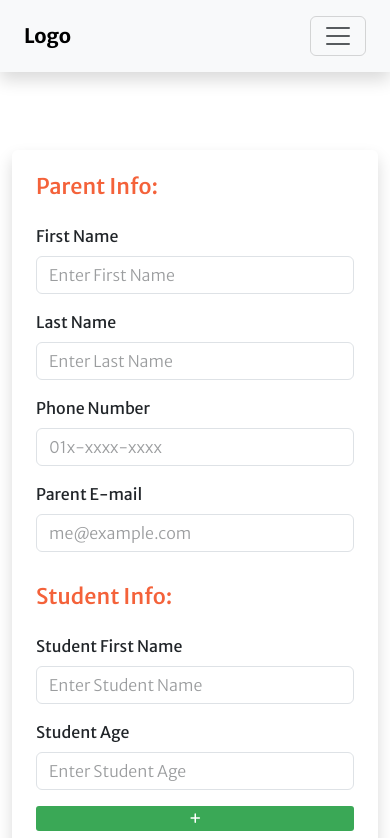
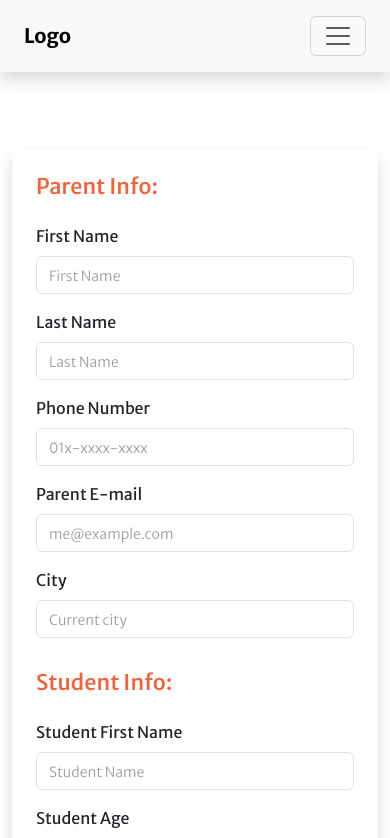
Before and after one commit to Omar-Moamen/Course-Hub, a React (Create React App) app: page /signIn/register in a window 390 px wide. Shown: the top 838 px of the page. Built offline with nearby package versions, Linux system fonts and the light colour scheme.

Commit message:
fixed dynamic field issues

```diff
--- a/src/pages/RegisterForm/RegisterForm.css
+++ b/src/pages/RegisterForm/RegisterForm.css
@@ -19,6 +19,7 @@
 
 .register-form form input::placeholder {
    opacity: 0.6;
+   font-size: 14px;
    font-weight: 300;
 }
 
@@ -28,15 +29,13 @@
 
 .register-form form .add-btn,
 .register-form form .remove-btn {
-   width: 17px;
-   height: 17px;
    border: none;
    transition: .3s;
-   border-radius: 3px;
-   -webkit-border-radius: 3px;
-   -moz-border-radius: 3px;
-   -ms-border-radius: 3px;
-   -o-border-radius: 3px;
+   border-radius: 4px;
+   -webkit-border-radius: 4px;
+   -moz-border-radius: 4px;
+   -ms-border-radius: 4px;
+   -o-border-radius: 4px;
    -webkit-transition: .3s;
    -moz-transition: .3s;
    -ms-transition: .3s;
@@ -44,6 +43,9 @@
 }
 
 .register-form form .add-btn {
+   font-size: 13px;
+   padding: 4px 20px;
+   color: white;
    background-color: #3aa856;
 }
 
@@ -51,35 +53,42 @@
    background-color: #257c3b;
 }
 
-.register-form form .add-btn svg,
-.register-form form .remove-btn svg {
-   font-size: 12px;
-   color: white;
+.register-form form .remove-btn {
+   background-color: transparent;
+
 }
 
-.register-form form .remove-btn {
-   background-color: #f40505;
+.register-form form .remove-btn svg {
+   font-size: 16px;
+   color: #9e9e9e;
+   transition: .3s;
+   -webkit-transition: .3s;
+   -moz-transition: .3s;
+   -ms-transition: .3s;
+   -o-transition: .3s;
 }
 
 .register-form form .remove-btn:hover {
-   background-color: #d60404;
+   background-color: #ff0000f0;
+}
+
+.register-form form .remove-btn:hover svg {
+   color: white;
 }
 
 @media(max-width: 576px) {
 
    .register-form form .add-btn,
    .register-form form .remove-btn {
-      height: 25px;
       width: 100% !important;
-      font-size: 15px;
+      height: 30px;
    }
 }
 
 @media(min-width: 768px) {
-
-   .register-form form .add-btn,
    .register-form form .remove-btn {
-      margin-top: 13px;
+      width: 22px;
+      height: 25px;
    }
 }
 
--- a/src/pages/RegisterForm/RegisterForm.jsx
+++ b/src/pages/RegisterForm/RegisterForm.jsx
@@ -1,9 +1,10 @@
 import {Fragment, useState} from 'react';
-import {faMinus, faPlus} from '@fortawesome/free-solid-svg-icons';
+import {Button, Col, Form, Row} from 'react-bootstrap';
 import './RegisterForm.css';
-import {Formik, Form, Field, FieldArray} from "formik";
+import {Formik, Field, FieldArray, ErrorMessage} from "formik";
 import {FontAwesomeIcon} from '@fortawesome/react-fontawesome';
 import * as Yup from 'yup';
+import {faTrashCan} from '@fortawesome/free-regular-svg-icons';
 
 
 const registerSchema = Yup.object().shape({
@@ -24,6 +25,11 @@ const registerSchema = Yup.object().shape({
       .string()
       .email("Make sure to enter valid email")
       .required("Email is required"),
+   parentCity: Yup
+      .string()
+      .min(2)
+      .max(20, "City name must be maximum 20 characters")
+      .required("City is required"),
    students: Yup
       .array(Yup
          .object({
@@ -42,25 +48,7 @@ const registerSchema = Yup.object().shape({
 // Start Component
 function RegisterForm()
 {
-   const [clickCount, setClickCount] = useState(1);
    const [disable, setDisable] = useState(false)
-
-   const handleClick = (param) =>
-   {
-      console.log(clickCount)
-      // Increment the click count
-      if (clickCount > 4)
-      {
-         setDisable(true)
-      }
-      else
-      {
-         setDisable(false)
-      }
-      return param;
-   }
-
-   console.log(disable)
 
    const initialValues = {
       parentFirstName: '',
@@ -84,80 +72,105 @@ function RegisterForm()
                onSubmit={onSubmit}
                validationSchema={registerSchema}
             >
-               {({errors, touched}) => (
-                  <Form className="w-75 px-4 px-md-5 border-1 rounded-2">
+               {({handleSubmit, handleChange, values, errors, touched}) => (
+                  <Form
+                     className="w-75 px-4 border-1 rounded-2"
+                     onSubmit={handleSubmit}>
                      <div className='parent-section'>
                         <h4 className="mt-4 mb-4">Parent Info:</h4>
-                        <div className="row align-items-start">
-                           <div className="mb-3 col-md-6">
-                              <label
-                                 htmlFor='parentFirstName'
-                                 className="form-label">First Name</label>
-                              <Field
-                                 className={`form-control
-                                 ${!!errors.parentFirstName &&
-                                       touched.parentFirstName ?
-                                       "is-invalid" : null}`}
-                                 id="parentFirstName"
+                        <Row className="align-items-start">
+                           <Form.Group
+                              as={Col}
+                              md="6"
+                              className="mb-3"
+                              controlId="parentFirstName">
+                              <Form.Label>First Name</Form.Label>
+                              <Form.Control
+                                 className={`form-control`}
                                  name="parentFirstName"
                                  type="text"
-                                 placeholder="Enter First Name"
-                                 aria-describedby="parentFirstNameValidationFeedback" />
-                              <div
-                                 id="parentFirstNameValidationFeedback"
-                                 className="invalid-feedback">
+                                 placeholder="First Name"
+                                 value={values.parentFirstName}
+                                 onChange={handleChange}
+                                 isInvalid={!!errors.parentFirstName}
+                              />
+                              <Form.Control.Feedback type="invalid">
                                  {errors.parentFirstName}
-                              </div>
-                           </div>
-                           <div className="mb-3 col-md-6">
-                              <label htmlFor='parentLastName'
-                                 className="form-label">
-                                 Last Name
-                              </label>
-                              <Field
-                                 className={`form-control ${!!errors.parentLastName && touched.parentLastName ? "is-invalid" : null}`}
-                                 id="parentLastName"
+                              </Form.Control.Feedback>
+                           </Form.Group>
+                           <Form.Group
+                              as={Col}
+                              md="6"
+                              className="mb-3"
+                              controlId="parentLastName">
+                              <Form.Label>Last Name</Form.Label>
+                              <Form.Control
                                  name="parentLastName"
                                  type="text"
-                                 placeholder="Enter Last Name"
-                                 aria-describedby="parentLastNameValidationFeedback" />
-                              <div id="parentLastNameValidationFeedback" className="invalid-feedback">
+                                 placeholder="Last Name"
+                                 value={values.parentLastName}
+                                 onChange={handleChange}
+                                 isInvalid={!!errors.parentLastName}
+                              />
+                              <Form.Control.Feedback type='invalid'>
                                  {errors.parentLastName}
-                              </div>
-                           </div>
-                        </div>
-                        <div className='row align-items-start mb-3'>
-                           <div className="mb-3 col-md-6">
-                              <label
-                                 htmlFor='parentPhone'
-                                 className="form-label">Phone Number</label>
-                              <Field
-                                 className={`form-control ${!!errors.parentPhone && touched.parentPhone ? "is-invalid" : null}`}
-                                 id="parentPhone"
+                              </Form.Control.Feedback>
+                           </Form.Group>
+                        </Row>
+                        <Row className='align-items-start'>
+                           <Form.Group
+                              as={Col}
+                              md="6"
+                              className="mb-3"
+                              controlId='parentPhone'>
+                              <Form.Label>Phone Number</Form.Label>
+                              <Form.Control
                                  name="parentPhone"
                                  type="text"
                                  placeholder="01x-xxxx-xxxx"
-                                 aria-describedby="parentPhoneValidationFeedback" />
-                              <div id="parentPhoneValidationFeedback" className="invalid-feedback">
+                                 value={values.parentPhone}
+                                 onChange={handleChange}
+                                 isInvalid={!!errors.parentPhone} />
+                              <Form.Control.Feedback type='invalid'>
                                  {errors.parentPhone}
-                              </div>
-                           </div>
-                           <div className="mb-3 col-md-6">
-                              <label
-                                 htmlFor='parentEmail'
-                                 className="form-label">Parent E-mail</label>
-                              <Field
-                                 className={`form-control ${!!errors.parentEmail && touched.parentEmail ? "is-invalid" : null}`}
-                                 id="parentEmail"
+                              </Form.Control.Feedback>
+                           </Form.Group>
+                           <Form.Group
+                              as={Col}
+                              md="6"
+                              className="mb-3"
+                              controlId='parentEmail'>
+                              <Form.Label>Parent E-mail</Form.Label>
+                              <Form.Control
                                  name="parentEmail"
                                  type="email"
                                  placeholder="me@example.com"
-                                 aria-describedby="parentEmailValidationFeedback" />
-                              <div id="parentEmailValidationFeedback" className="invalid-feedback">
+                                 value={values.parentEmail}
+                                 onChange={handleChange}
+                                 isInvalid={!!errors.parentEmail} />
+                              <Form.Control.Feedback type='invalid'>
                                  {errors.parentEmail}
-                              </div>
-                           </div>
-                        </div>
+                              </Form.Control.Feedback>
+                           </Form.Group>
+                        </Row>
+                        <Row className='align-items-start mb-3'>
+                           <Form.Group
+                              as={Col}
+                              className="mb-3"
+                              controlId='parentCity'>
+                              <Form.Label>City</Form.Label>
+                              <Form.Control
+                                 name="parentCity"
+                                 type="text"
+                                 placeholder="Current city"
+                                 value={values.parentCity}
+                                 onChange={handleChange}
+                                 isInvalid={!!errors.parentCity} />
+                              <Form.Control.Feedback type='invalid'>
+                                 {errors.parentEmail}
+                              </Form.Control.Feedback>
+                           </Form.Group>
+                        </Row>
                      </div>
                      <div className='student-section'>
                         <h4 className="mb-4">Student Info:</h4>
@@ -171,64 +184,78 @@ function RegisterForm()
                                  return (
                                     students.map((_, index) => (
                                        <Fragment key={index}>
-                                          <div className="row align-items-center align-items-md-start">
-                                             <div className="mb-3 col-md-7" >
-                                                <label
-                                                   htmlFor={`student${index}Name`}
-                                                   className="form-label">Student {index > 0 ? `(${index + 1})` : null} First Name</label>
+                                          <Row className="align-items-center align-items-md-start">
+                                             <Form.Group
+                                                as={Col}
+                                                md="6"
+                                                className="mb-3">
+                                                <Form.Label htmlFor={`student${index}Name`}>
+                                                   Student {index > 0 ? `(${index + 1})` : null} First Name
+                                                </Form.Label>
                                                 <Field
-                                                   className="form-control"
+                                                   className={`form-control`}
                                                    id={`student${index}Name`}
                                                    type="text"
                                                    name={`students[${index}].name`}
-                                                   placeholder="Enter Student Name"
-                                                   aria-describedby={`student${index}NameValidationFeedback`} />
-                                                <div
-                                                   id={`student${index}NameValidationFeedback`}
-                                                   className="invalid-feedback">
-                                                   {errors.parentFirstName}
-                                                </div>
-                                             </div>
-                                             <div className="mb-3 col-md-4" >
-                                                <label
-                                                   htmlFor={`student${index}Age`}
-                                                   className="form-label">Student {index > 0 ? `(${index + 1})` : null} Age</label>
+                                                   placeholder="Student Name"
+                                                />
+                                                <ErrorMessage
+                                                   component="div"
+                                                   className='error-feedback text-danger'
+                                                   name={`students[${index}].name`}
+                                                   id={`student${index}Name`}
+                                                   style={{fontSize: "14px", marginTop: "4px"}}
+                                                />
+                                             </Form.Group>
+                                             <Form.Group
+                                                as={Col}
+                                                md="4"
+                                                className="mb-3"
+                                                controlId={`student${index}Age`}>
+                                                <Form.Label>
+                                                   Student {index > 0 ? `(${index + 1})` : null} Age
+                                                </Form.Label>
                                                 <Field
-                                                   className="form-control"
+                                                   className={`form-control`}
                                                    id={`student${index}Age`}
                                                    type="number"
                                                    name={`students[${index}].age`}
-                                                   placeholder="Enter Student Age"
+                                                   placeholder="Student Age" />
+                                                <ErrorMessage
+                                                   component="div"
+                                                   className='error-feedback text-danger'
+                                                   name={`students[${index}].age`}
+                                                   id={`student${index}Age`}
+                                                   style={{fontSize: "14px", marginTop: "4px"}}
                                                 />
-                                             </div>
-                                             <div className='col-md-1 d-flex justify-content-end'>
+                                             </Form.Group>
+                                             <Col md="2" className='d-flex justify-content-end'>
                                                 {
-                                                   index === 0 ?
-                                                      <button
+                                                   index === 0 && students.length < 5 ?
+                                                      <Button
                                                          type='button'
-                                                         className='add-btn text-center d-flex align-items-center justify-content-center'
+                                                         className='add-btn text-center fw-bold d-flex align-items-center justify-content-center'
                                                          disabled={disable}
-                                                         onClick={() =>
-                                                         {
-                                                            handleClick(push({name: '', age: ''}))
-                                                            setClickCount(prevCount => prevCount + 1);
-                                                         }}>
-                                                         <FontAwesomeIcon icon={faPlus} />
-                                                      </button> :
-                                                      <button
-                                                         type='button'
-                                                         className='remove-btn text-center d-flex align-items-center justify-content-center'
-                                                         onClick={() =>
-                                                         {
-                                                            handleClick(remove(index));
-                                                            setClickCount(prevCount => prevCount - 1);
-                                                         }}>
-                                                         <FontAwesomeIcon icon={faMinus} />
-                                                      </button>
+                                                         onClick={() => push({name: '', age: ''})}>
+                                                         Add
+                                                      </Button> :
+                                                      setDisable(false)
                                                 }
-                                             </div>
-                                          </div>
-                                          {index < (students.length - 1) && <hr className='mt-3 mt-md-1 mb-4 mb-md-3 mx-auto w-100' />}
+                                                {
+                                                   index > 0 &&
+                                                   <Button
+                                                      type='button'
+                                                      className='remove-btn text-center d-flex align-items-center justify-content-center'
+                                                      onClick={() => remove(index)}>
+                                                      <FontAwesomeIcon icon={faTrashCan} />
+                                                   </Button>
+                                                }
+                                             </Col>
+                                          </Row>
+                                          {
+                                             index < (students.length - 1) &&
+                                             <hr className='mt-3 mt-md-1 mb-4 mb-md-3 mx-auto w-100' />
+                                          }
                                        </Fragment>
                                     ))
                                  )
@@ -236,13 +263,13 @@ function RegisterForm()
                            }
                         </FieldArray>
                      </div>
-                     <div className="row justify-content-center">
-                        <button
+                     <Row className="justify-content-center">
+                        <Button
                            type="submit"
                            className="submit-btn btn btn-primary mt-3 mb-4 w-50 py-2">
                            Submit
-                        </button>
-                     </div>
+                        </Button>
+                     </Row>
                   </Form>
                )
                }
```
Also changed, not shown: src/pages/RegisterForm/SignInForm.jsx (+94 -30 lines).
